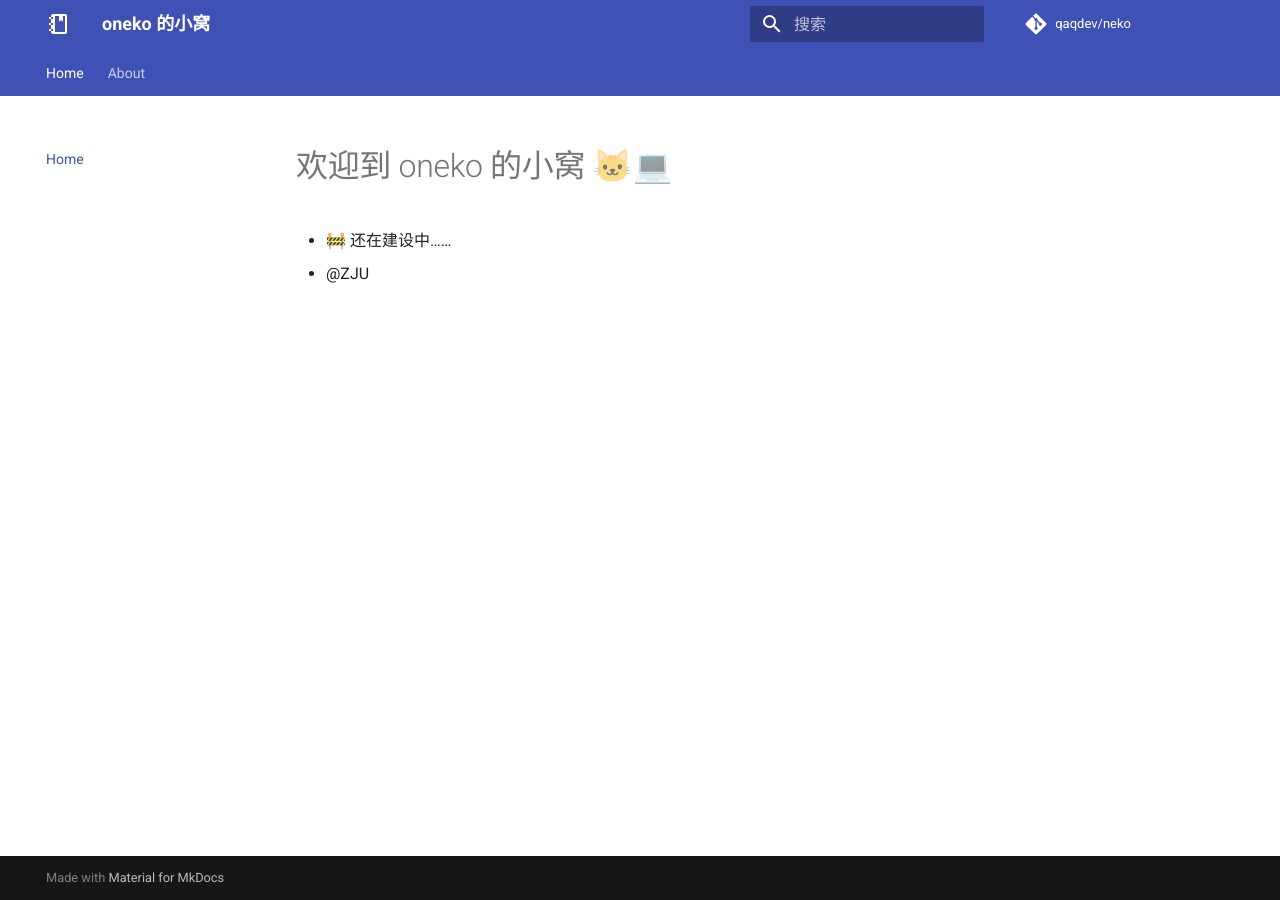
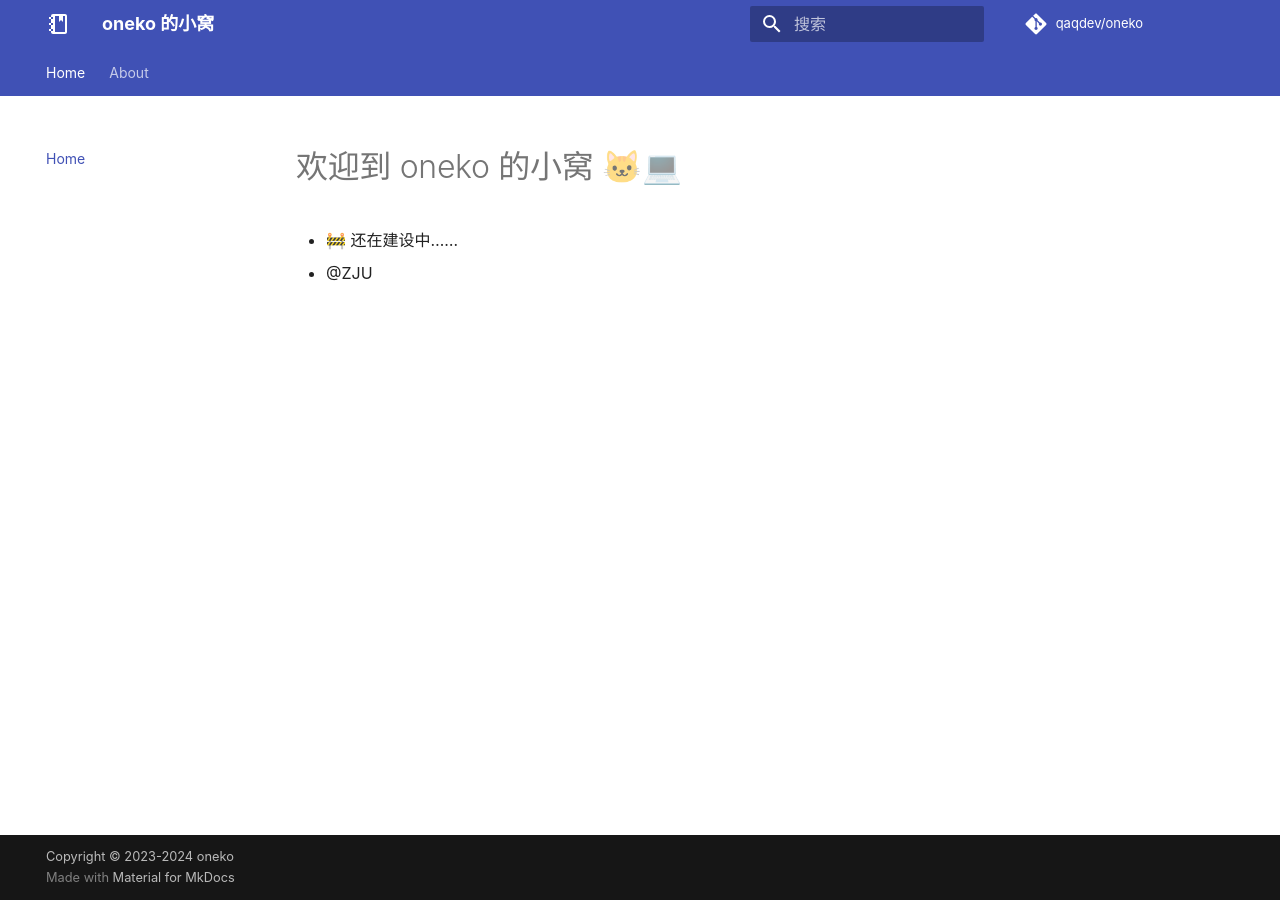
Before and after one commit to QAQdev/notes, an MkDocs documentation site: the page built from docs/index.md, in a window 1280 px wide. Built offline with MkDocs 1.6.1 and Material for MkDocs 9.7.7, drawn with Linux system fonts in a browser that asks for light colours; comment, search, counter and statistics services are not loaded.

Commit message:
更新mkdocs.yml

```diff
--- a/mkdocs.yml
+++ b/mkdocs.yml
@@ -1,7 +1,9 @@
 site_name: oneko 的小窝
 site_url: https://qaqdev.github.io/
-repo_name: qaqdev/neko
+repo_name: qaqdev/oneko
 repo_url: https://github.com/qaqdev/qaqdev.github.io
+site_description: oneko 的小窝
+copyright: Copyright &copy; 2023-2024 <a href="https://github.com/QAQdev" target="_blank" rel="noopener">oneko</a>
 nav:
     - Home: index.md
     - About: about.md
@@ -17,8 +19,9 @@ theme:
     - navigation.tabs
     - navigation.indexes
     - navigation.top
+  font: false
   palette:
-    scheme: default
+    - scheme: default
 
 markdown_extensions:
   - toc:
```
